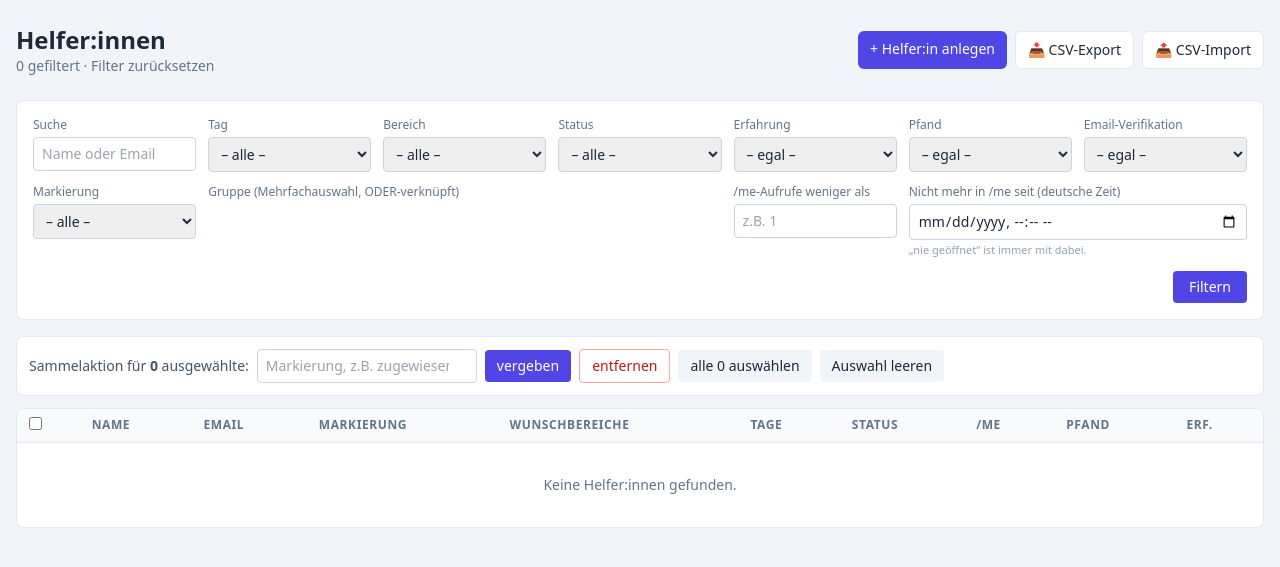
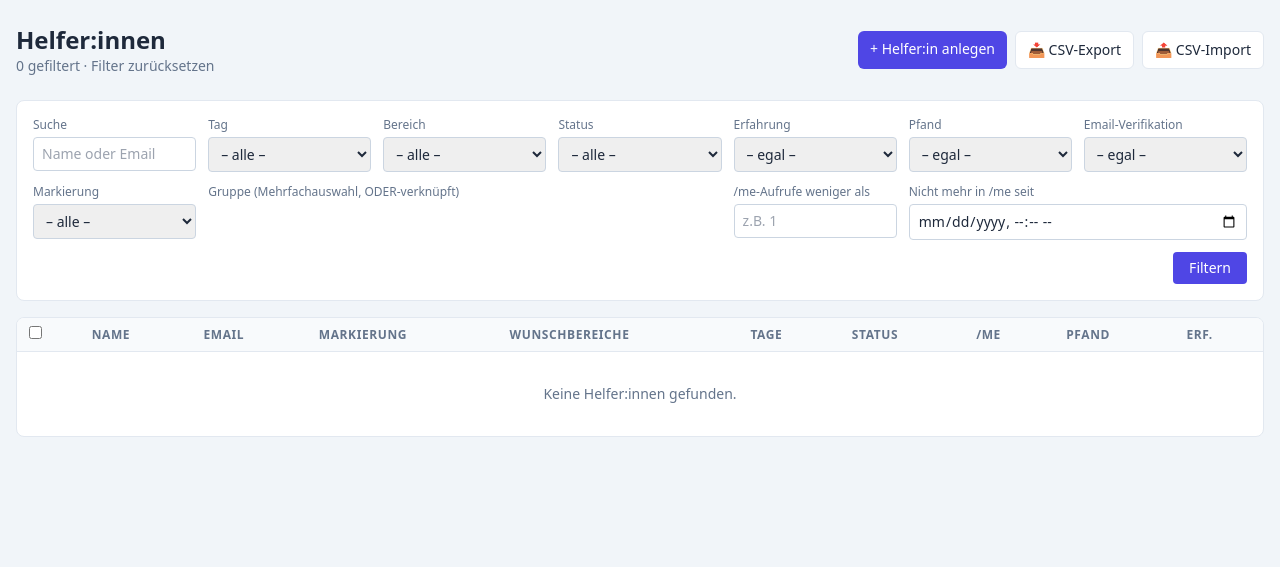
Before and after one commit to FSchmiedt/Chim-Helfer, a FastAPI app: template app/templates/admin/helpers.html in a window 1280 px wide. Shown: the part 57-624 px from the top of the page. Run offline with FastAPI, Linux system fonts and the light colour scheme; the template is opened without the code that fills it, so the values that code supplies are empty; some libraries are stand-ins or nearby versions.

Commit message:
some UI improvements

```diff
--- a/app/templates/admin/helpers.html
+++ b/app/templates/admin/helpers.html
@@ -110,10 +110,9 @@
            class="w-full px-2 py-1.5 border border-slate-300 rounded text-sm">
   </div>
   <div class="md:col-span-2">
-    <label class="block text-xs text-slate-500 mb-1">Nicht mehr in /me seit (deutsche Zeit)</label>
+    <label class="block text-xs text-slate-500 mb-1">Nicht mehr in /me seit</label>
     <input type="datetime-local" name="me_before" value="{{ me_before }}"
            class="w-full px-2 py-1.5 border border-slate-300 rounded text-sm">
-    <p class="text-[11px] text-slate-400 mt-0.5">„nie geöffnet“ ist immer mit dabei.</p>
   </div>
   <div class="md:col-span-7 flex justify-end">
     <button class="px-4 py-1.5 bg-indigo-600 hover:bg-indigo-700 text-white rounded text-sm">Filtern</button>
@@ -129,8 +128,8 @@
 
 <form method="post" action="/admin/helpers/tag" id="tagform">
 <input type="hidden" name="back" value="/admin/helpers{% if request.url.query %}?{{ request.url.query }}{% endif %}">
-<div class="bg-white border border-slate-200 rounded-lg p-3 mb-3 flex flex-wrap items-center gap-2">
-  <span class="text-sm text-slate-600">Sammelaktion für <strong id="selcount">0</strong> ausgewählte:</span>
+<div id="tagbar" class="bg-white border border-slate-200 rounded-lg p-3 mb-3 flex flex-wrap items-center gap-2 hidden">
+  <span class="text-sm text-slate-600">Tag (Markierung) vergeben:</span>
   <input type="text" name="tag" list="taglist" placeholder="Markierung, z.B. zugewiesen"
          class="px-2 py-1.5 border border-slate-300 rounded text-sm">
   <datalist id="taglist">
@@ -141,10 +140,6 @@
           class="px-3 py-1.5 bg-indigo-600 hover:bg-indigo-700 text-white rounded text-sm">vergeben</button>
   <button name="action" value="remove"
           class="px-3 py-1.5 bg-white border border-red-300 hover:bg-red-50 text-red-700 rounded text-sm">entfernen</button>
-  <button type="button" onclick="selectAllRows(true)"
-          class="px-3 py-1.5 bg-slate-100 hover:bg-slate-200 rounded text-sm">alle {{ helpers|length }} auswählen</button>
-  <button type="button" onclick="selectAllRows(false)"
-          class="px-3 py-1.5 bg-slate-100 hover:bg-slate-200 rounded text-sm">Auswahl leeren</button>
 </div>
 
 <!-- Tabelle -->
@@ -237,8 +232,9 @@
     updateCount();
   }
   function updateCount() {
+    // Die Markierungs-Leiste erscheint erst, wenn wirklich jemand ausgewählt ist.
     var n = document.querySelectorAll('.rowcheck:checked').length;
-    document.getElementById('selcount').textContent = n;
+    document.getElementById('tagbar').classList.toggle('hidden', n === 0);
   }
   updateCount();
 </script>
--- a/app/templates/admin/mail.html
+++ b/app/templates/admin/mail.html
@@ -63,10 +63,9 @@
            class="w-full px-2 py-1.5 border border-slate-300 rounded text-sm">
   </div>
   <div class="md:col-span-2">
-    <label class="block text-xs text-slate-500 mb-1">Nicht mehr in /me seit (deutsche Zeit)</label>
+    <label class="block text-xs text-slate-500 mb-1">Nicht mehr in /me seit</label>
     <input type="datetime-local" name="me_before" value="{{ me_before }}"
            class="w-full px-2 py-1.5 border border-slate-300 rounded text-sm">
-    <p class="text-[11px] text-slate-400 mt-0.5">„nie geöffnet“ ist immer mit dabei.</p>
   </div>
   <div class="md:col-span-4 flex justify-end">
     <button class="px-4 py-1.5 bg-indigo-600 hover:bg-indigo-700 text-white rounded text-sm">Filtern</button>
```
Also changed, not shown: app/routers/admin_pages.py (+7 -5 lines).
